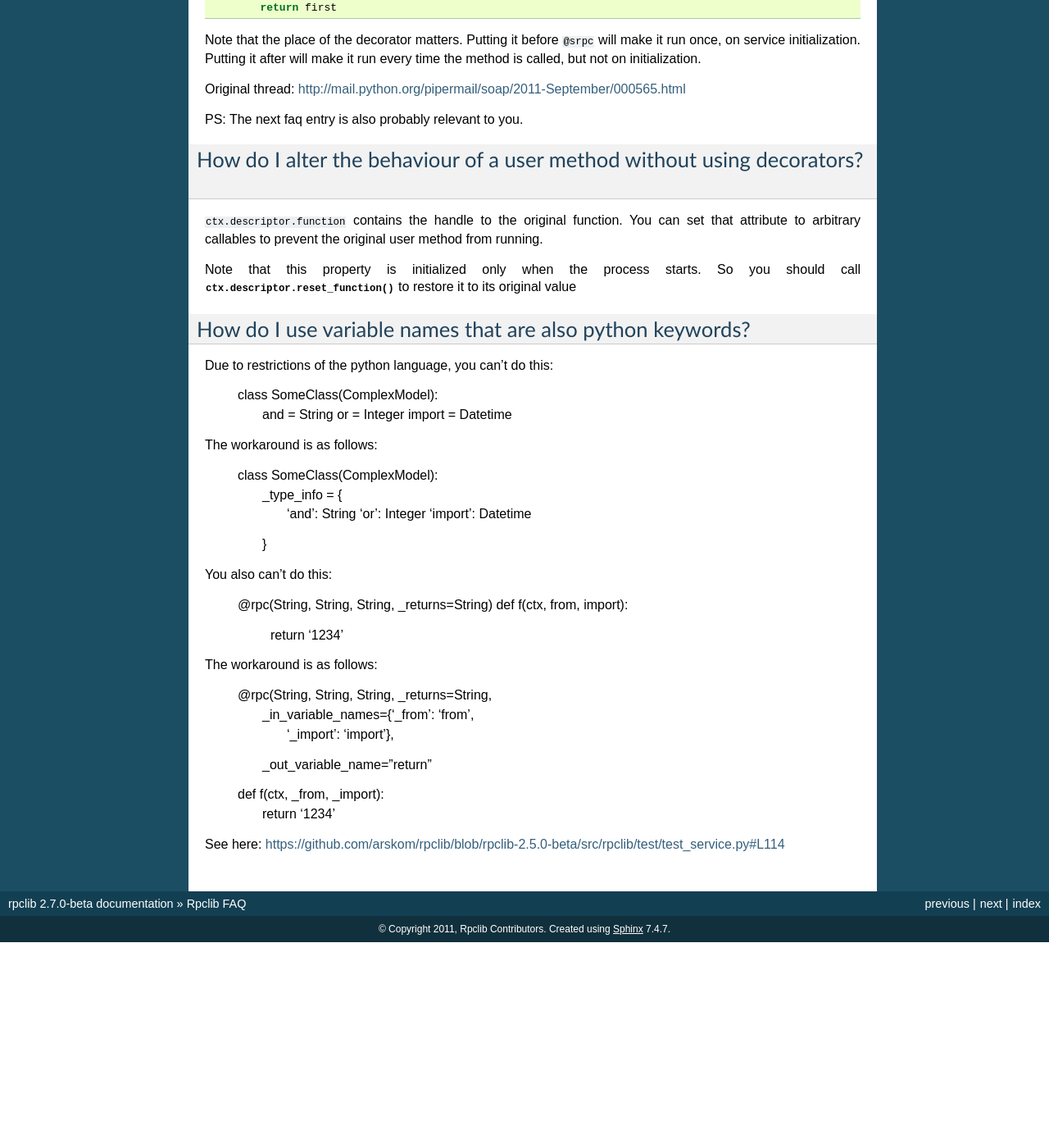
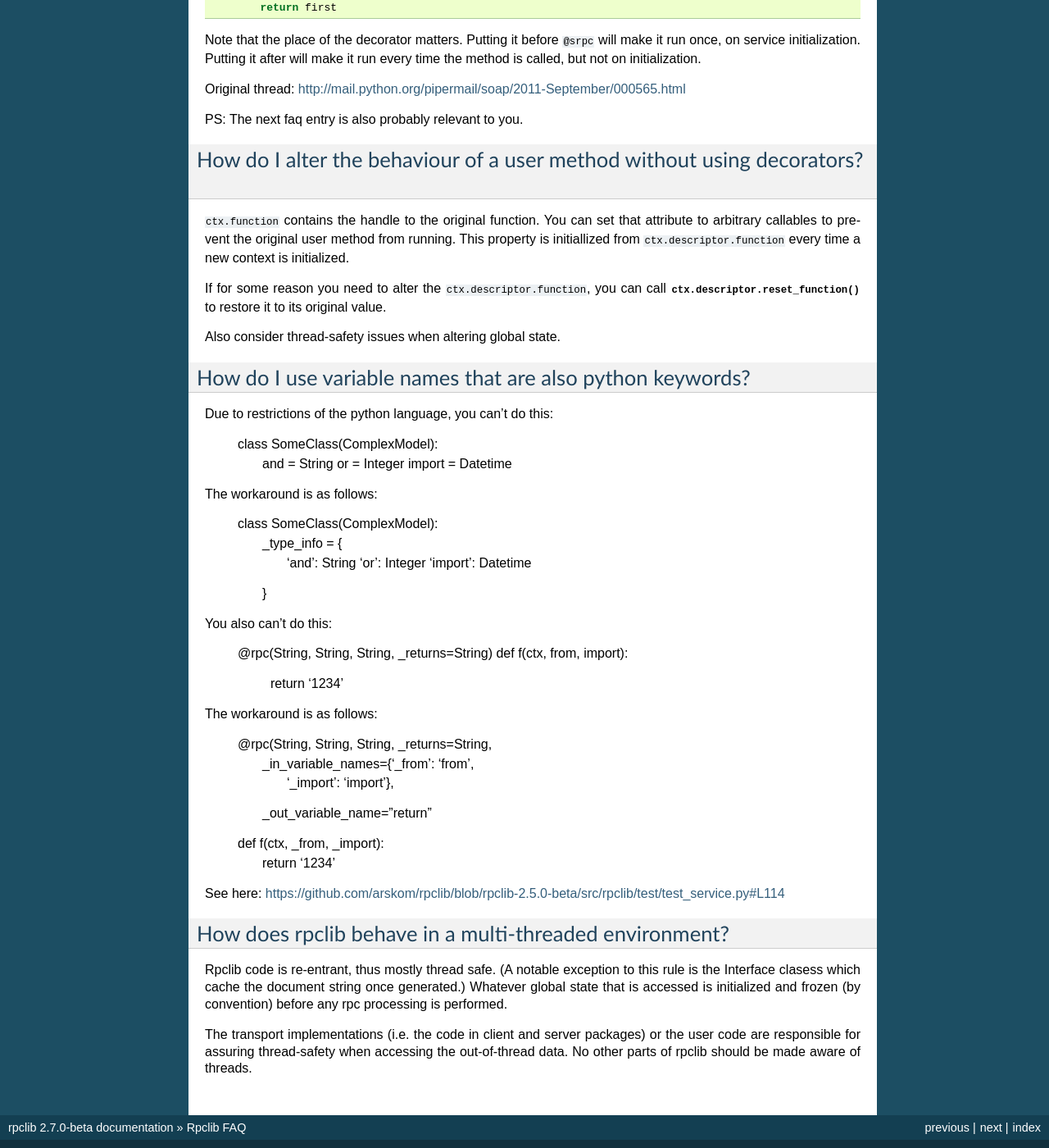
Before and after one commit to arskom/spyne, a Sphinx documentation site: the page built from doc/source/faq.rst, in a window 1280 px wide and 1400 px high, scrolled down 1112 px. Shown: the whole window at 82% size. Built offline with Sphinx 7.4.7, drawn with Linux system fonts in a browser that asks for light colours; before the commit the page ends 2261 px from its top, so only the background shows below that; some of the changed text lies outside the part shown.

Commit message:
Add ctx.function property to MethodContext that is re-initialized from ctx.descriptor.function for each new request.

```diff
--- a/doc/source/faq.rst
+++ b/doc/source/faq.rst
@@ -78,13 +78,16 @@ PS: The next faq entry is also probably relevant to you.
 How do I alter the behaviour of a user method without using decorators?
 =======================================================================
 
-``ctx.descriptor.function`` contains the handle to the original function. You
+``ctx.function`` contains the handle to the original function. You
 can set that attribute to arbitrary callables to prevent the original user
-method from running.
+method from running. This property is initiallized from
+``ctx.descriptor.function`` every time a new context is initialized.
 
-Note that this property is initialized only when the process starts. So you
-should call :func:`ctx.descriptor.reset_function()` to restore it to its
-original value
+If for some reason you need to alter the ``ctx.descriptor.function``,
+you can call :func:`ctx.descriptor.reset_function()` to restore it to its
+original value.
+
+Also consider thread-safety issues when altering global state.
 
 How do I use variable names that are also python keywords?
 ==========================================================
@@ -121,3 +124,15 @@ The workaround is as follows:
         return '1234'
 
 See here: https://github.com/arskom/rpclib/blob/rpclib-2.5.0-beta/src/rpclib/test/test_service.py#L114
+
+How does rpclib behave in a multi-threaded environment?
+=======================================================
+
+Rpclib code is re-entrant, thus mostly thread safe. (A notable exception to
+this rule is the Interface clasess which cache the document string once
+generated.) Whatever global state that is accessed is initialized and frozen
+(by convention) before any rpc processing is performed.
+
+The transport implementations (i.e. the code in client and server packages) or
+the user code are responsible for assuring thread-safety when accessing the
+out-of-thread data. No other parts of rpclib should be made aware of threads.
```
Also changed, not shown: 2 other files.
